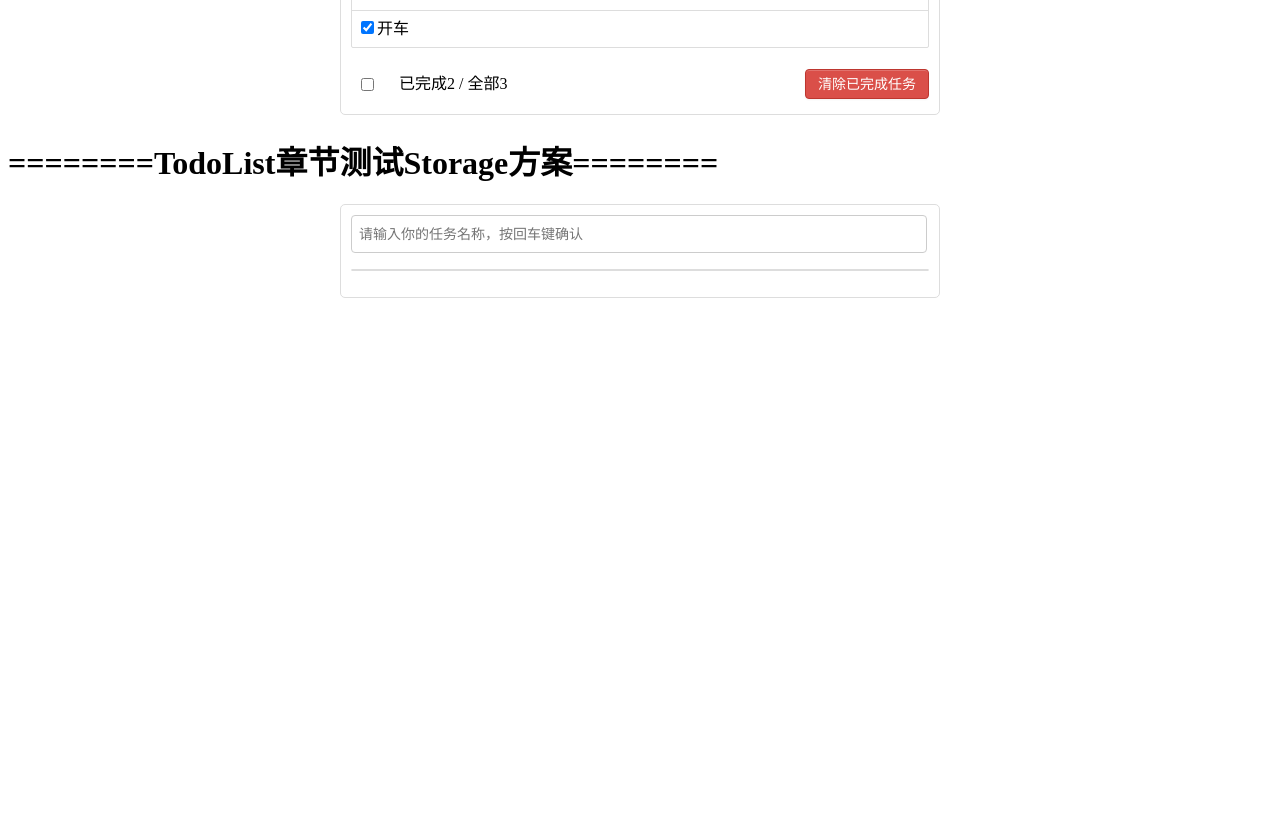
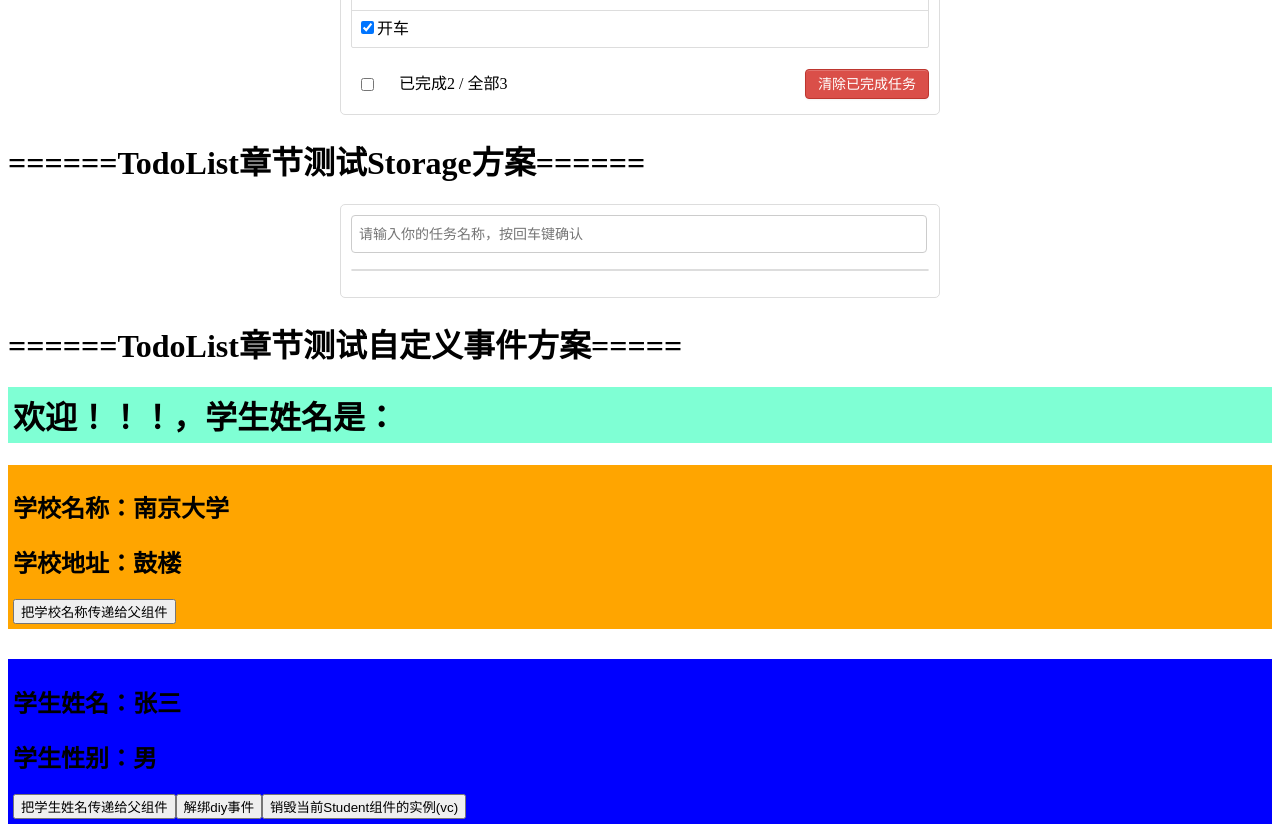
Before and after one commit to wangyunxizhe/MyVue, a Vue app in the folder wy_vue_cli/: page / in a window 1280 px wide. Shown: the part 1400-2232 px from the top of the page. Before the commit the page ends 1706 px from the top, so only its background shows below. Built offline with nearby package versions, Linux system fonts and the light colour scheme.

Commit message:
自定义事件

```diff
--- /dev/null
+++ b/wy_vue_cli/src/AppTodoListDiy.vue
@@ -0,0 +1,68 @@
+<!--
+    用于汇总所有“自定义事件”章节的相关组件
+    组件的自定义事件：
+        1，一种组件间的通信方式，适用于：子组件 ===> 父组件
+        2，使用场景：A是父组件，B是子组件，B想给A传数据，那么就要在A中给B绑定自定义事件（事件的回调在A中，如getStudentName方法）
+ -->
+<template>
+<div>
+    <h1 class="app">{{msg}}，学生姓名是：{{sname}}</h1>
+    <!-- 不使用“自定义事件”，通过父组件给子组件传递函数类型的props实现：子给父传递数据 -->
+    <School :getSchoolName="getSchoolName" />
+
+    <!-- 通过父组件给子组件绑定一个自定义事件实现：子给父传递数据（写法1：使用@或v-on，写法更简洁（优先使用）） -->
+    <Student @diy="getStudentName" />
+
+    <!-- 通过父组件给子组件绑定一个自定义事件实现：子给父传递数据（写法2：使用ref，灵活性更强） -->
+    <!-- tips:@click.native 加上修饰符.native后click才会作为原生DOM事件去解析，否则一样会作为自定义事件解析 -->
+    <!-- <Student ref="student" @click.native="show" /> -->
+</div>
+</template>
+
+<script>
+// 引入组件
+import School from './components/todo_list_diy/School.vue'
+import Student from './components/todo_list_diy/Student.vue'
+
+//vc实例对象
+export default {
+    name: "AppTodoListDiy",
+    data() {
+        return {
+            msg: "欢迎！！！",
+            sname: ''
+        }
+    },
+    components: {
+        School: School,
+        Student: Student
+    },
+    methods: {
+        getSchoolName(value) {
+            console.log("AppTodoListDiy 收到了学校名：", value)
+        },
+        getStudentName(name) {
+            console.log("AppTodoListDiy 收到了学生姓名：", name)
+            this.sname = name
+        },
+        show() {
+            alert(123)
+        }
+    },
+    mounted() {
+        //写法2：使用挂载（支持有延迟加载的场景下使用）
+        // this.$refs.student.$on('diy', this.getStudentName)
+
+        /* setTimeout(() => {
+            this.$refs.student.$on('diy', this.getStudentName)
+        }, 3000) */
+    }
+}
+</script>
+
+<style>
+.app {
+    background-color: aquamarine;
+    padding: 5px;
+}
+</style>
--- /dev/null
+++ b/wy_vue_cli/src/components/todo_list_diy/School.vue
@@ -0,0 +1,36 @@
+<!--
+    自定义事件章节：
+        School组件用于演示不使用“自定义事件”，正常子组件传递数据到父组件中的写法
+ -->
+<template>
+<div class="school">
+    <h2>学校名称：{{ name }}</h2>
+    <h2>学校地址：{{ addr }}</h2>
+    <button @click="sendSchoolName">把学校名称传递给父组件</button>
+</div>
+</template>
+
+<script>
+export default {
+    name: 'School',
+    data() {
+        return {
+            name: "南京大学",
+            addr: "鼓楼"
+        }
+    },
+    props: ['getSchoolName'],
+    methods: {
+        sendSchoolName() {
+            this.getSchoolName(this.name)
+        }
+    }
+}
+</script>
+
+<style scoped>
+.school {
+    background-color: orange;
+    padding: 5px;
+}
+</style>
--- /dev/null
+++ b/wy_vue_cli/src/components/todo_list_diy/Student.vue
@@ -0,0 +1,51 @@
+<!--
+    自定义事件章节：
+        Student组件用于演示使用“自定义事件”，将子组件中的数据传递到父组件中的写法
+ -->
+<template>
+<div class="student">
+    <h2>学生姓名：{{ name }}</h2>
+    <h2>学生性别：{{ sex }}</h2>
+    <button @click="sendStudentName">把学生姓名传递给父组件</button>
+    <button @click="unbind">解绑diy事件</button>
+    <button @click="death">销毁当前Student组件的实例(vc)</button>
+</div>
+</template>
+
+<script>
+export default {
+    name: 'Student',
+    data() {
+        return {
+            name: "张三",
+            sex: "男"
+        }
+    },
+    methods: {
+        sendStudentName() {
+            //$emit()：参数1--需要触发的事件名，参数2--事件需要的入参数据
+            this.$emit('diy', this.name)
+        },
+        unbind() {
+            //该写法只适用解绑一个自定义事件
+            this.$off('diy')
+            //解绑多个自定义事件
+            // this.$off(['diy','diy2','diy3'])
+            //解绑所有自定义事件
+            // this.$off()
+        },
+        death() {
+            //直接销毁当前Student组件的实例，销毁后所有Student实例的自定义事件都会失效
+            this.$destroy()
+        }
+    }
+}
+</script>
+
+<style scoped>
+.student {
+    background-color: blue;
+    padding: 5px;
+    margin-top: 30px;
+}
+</style>
--- a/wy_vue_cli/src/main.js
+++ b/wy_vue_cli/src/main.js
@@ -22,6 +22,7 @@ import plugins from './plugins'
 //引入TodoList章节的组件
 import AppTodoList from './AppTodoList.vue'
 import AppTodoListStorage from './AppTodoListStorage.vue'
+import AppTodoListDiy from './AppTodoListDiy.vue'
 
 //关闭Vue的生产提示
 Vue.config.productionTip = false
@@ -41,16 +42,19 @@ new Vue({
   template: `
     <div>
       <App></App>
-      <h1>========TodoList章节测试========</h1>
+      <h1>======TodoList章节测试======</h1>
       <AppTodoList></AppTodoList>
-      <h1>========TodoList章节测试Storage方案========</h1>
+      <h1>======TodoList章节测试Storage方案======</h1>
       <AppTodoListStorage></AppTodoListStorage>
+      <h1>======TodoList章节测试自定义事件方案=====</h1>
+      <AppTodoListDiy></AppTodoListDiy>
     </div>
     `,
   components: {
     App: App,
     //只是为了方便练习，正常工作中main.js中只会引入App这一个组件
     AppTodoList: AppTodoList,
-    AppTodoListStorage: AppTodoListStorage
+    AppTodoListStorage: AppTodoListStorage,
+    AppTodoListDiy: AppTodoListDiy
   }
 })
```
